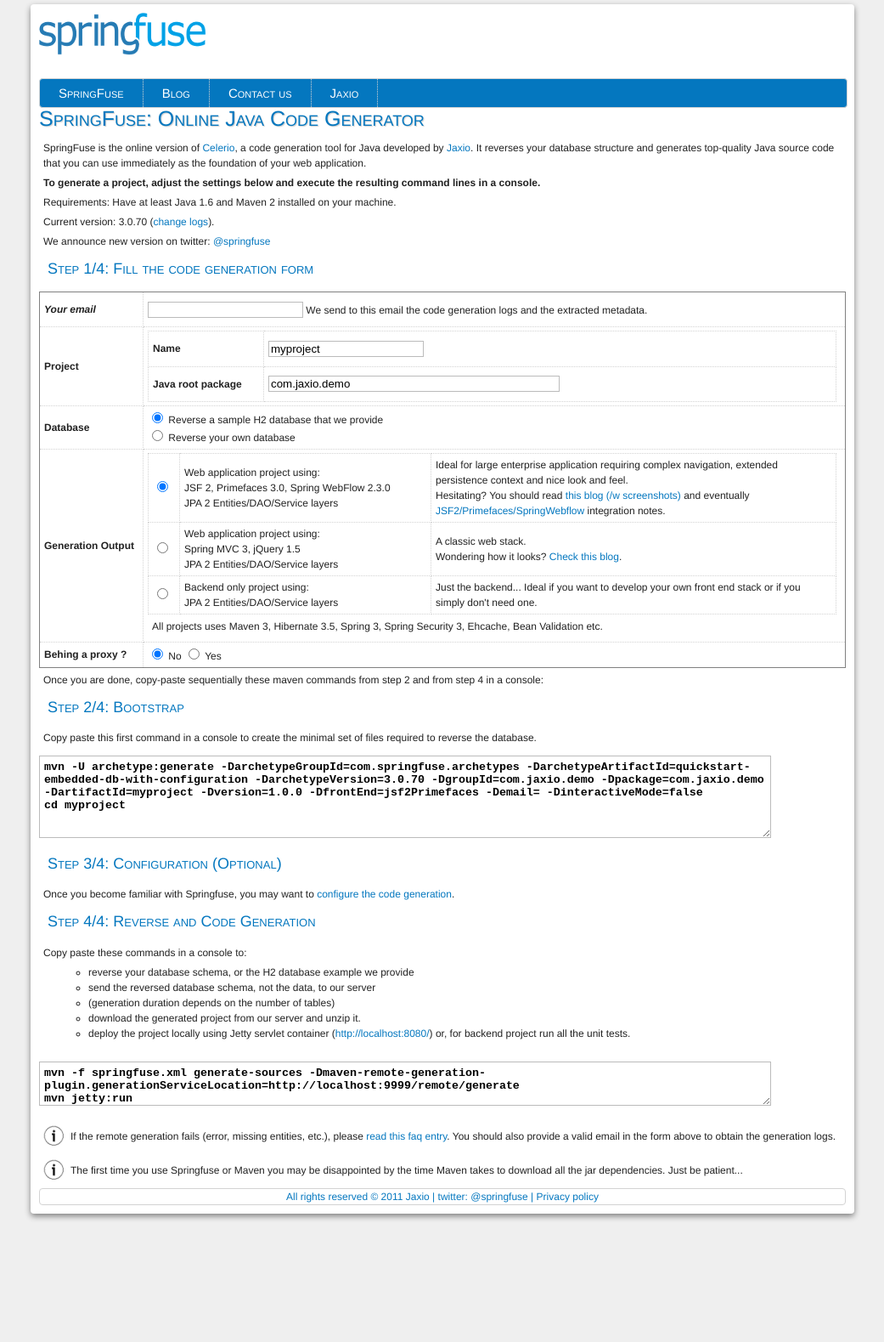
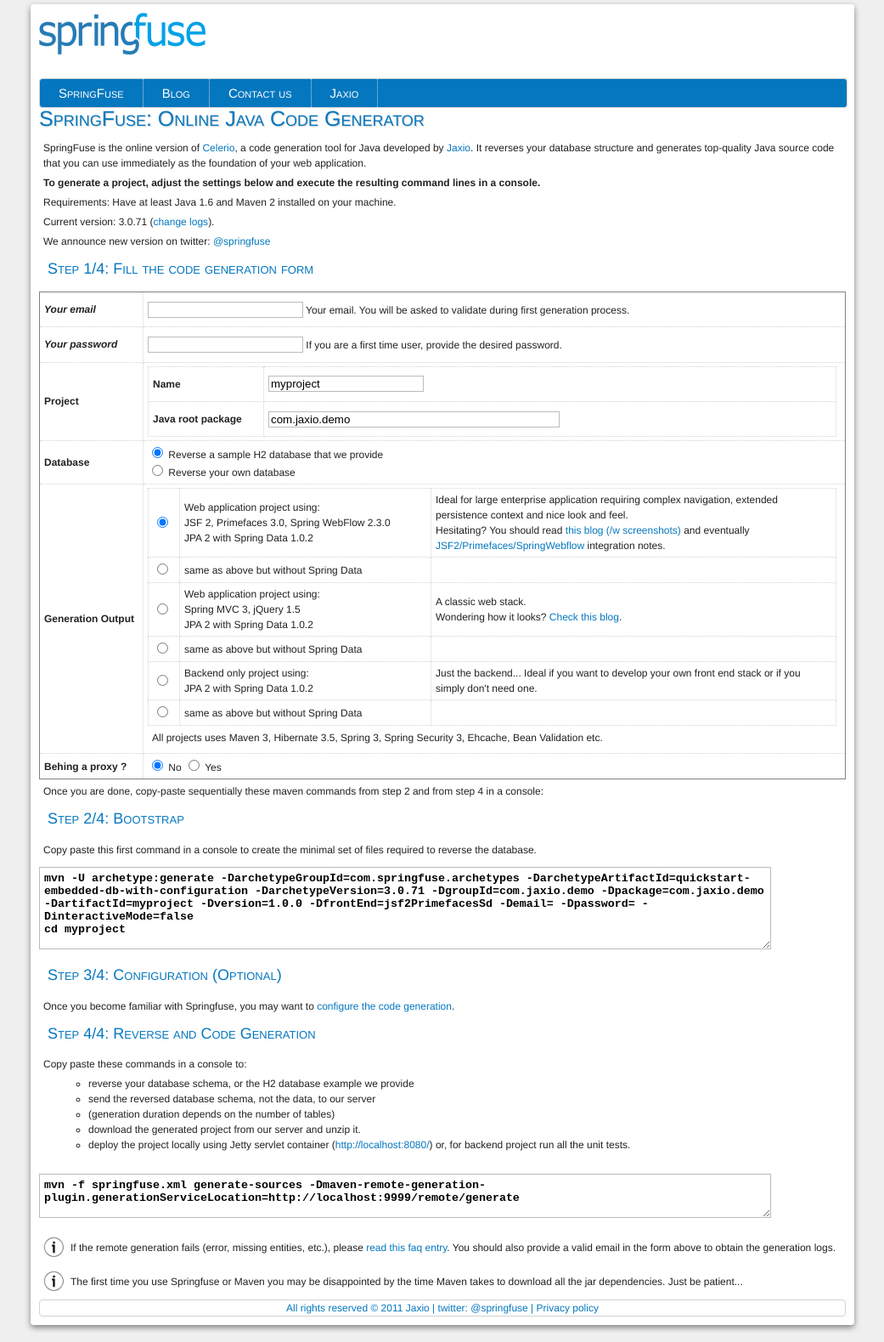
Before and after one commit to springfuse/springfuse.github.com, a Jekyll site: the page built from index.md, in a window 1280 px wide. Shown: the whole page at 85% size, without its empty margins (119-1160 px from the left). Built offline with Jekyll 4.4.1, drawn with Linux system fonts in a browser that asks for light colours; Markdown is read by kramdown in place of the engine named in the settings; comment, search, counter and statistics services are not loaded; before the commit the page ends 1448 px from its top, so only the background shows below that.

```diff
--- a/index.md
+++ b/index.md
@@ -17,7 +17,7 @@ Requirements: Have at least Java 1.6 and Maven 2 installed on your machine.
 	<g:plusone></g:plusone>
 </div>
 
-Current version: 3.0.70 (<a href="/change-log.html">change logs</a>).
+Current version: 3.0.71 (<a href="/change-log.html">change logs</a>).
 
 We announce new version on twitter: <a href="http://twitter.com/#!/springfuse">@springfuse</a>
 
@@ -54,7 +54,13 @@ input.error {
 		<tr>
 			<th><i>Your email</i></th>
 			<td>
-				<input type="text" id="email" class="required updateCommand"> We send to this email the code generation logs and the extracted metadata.
+				<input type="text" id="email" class="required updateCommand"> Your email. You will be asked to validate during first generation process.
+			</td>
+		</tr>
+		<tr>
+			<th><i>Your password</i></th>
+			<td>
+				<input type="text" id="password" class="required updateCommand"> If you are a first time user, provide the desired password.
 			</td>
 		</tr>
 		<tr>
@@ -181,23 +187,33 @@ input.error {
 			<th>Generation&nbsp;Output</th>
 			<td>
 				<table>
-					<tr><td><input type="radio" name="frontEnd" id="jsf2Primefaces" value="jsf2Primefaces" class="updateCommand" checked="checked"></td>
-						<td width="280">Web application project using: <br/>JSF 2, Primefaces 3.0, Spring WebFlow 2.3.0<br/>JPA 2 Entities/DAO/Service layers</td>
+					<tr><td><input type="radio" name="frontEnd" id="jsf2PrimefacesSd" value="jsf2PrimefacesSd" class="updateCommand" checked="checked"></td>
+						<td width="280">Web application project using: <br/>JSF 2, Primefaces 3.0, Spring WebFlow 2.3.0<br/>JPA 2 with Spring Data 1.0.2</td>
 						<td>Ideal for large enterprise application requiring complex navigation,
 							extended persistence context and nice look and feel.<br/>
 
 							Hesitating? You should read <a href="/2011/01/04/springfuse-generates-primefaces-with-spring-webflow-frontend.html" target="_new">this blog (/w screenshots)</a>
 							and eventually <a href="/jsf2-primefaces-spring-webflow-integration-tutorial.html" target="_new">JSF2/Primefaces/SpringWebflow</a> integration notes.
 							</td></tr>
-					<tr><td><input type="radio" name="frontEnd" id="springMvc" value="springMvc" class="updateCommand"></td>
-						<td>Web application project using: <br/>Spring MVC 3, jQuery 1.5<br/>JPA 2 Entities/DAO/Service layers</td>
+					<tr><td><input type="radio" name="frontEnd" id="jsf2Primefaces" value="jsf2Primefaces" class="updateCommand"></td>
+						<td width="280">same as above but without Spring Data</td>
+						<td></td></tr>
+
+					<tr><td><input type="radio" name="frontEnd" id="springMvcSd" value="springMvcSd" class="updateCommand"></td>
+						<td>Web application project using: <br/>Spring MVC 3, jQuery 1.5<br/>JPA 2 with Spring Data 1.0.2</td>
 						<td>A classic web stack.<br/>
 						Wondering how it looks? <a href="/2011/05/04/generate-spring-mvc3-jquery-jpa2-crud-applications.html" target="_new">Check this blog</a>.
 						</td></tr>
+					<tr><td><input type="radio" name="frontEnd" id="springMvc" value="springMvc" class="updateCommand"></td>
+						<td width="280">same as above but without Spring Data</td>
+						<td></td></tr>
 
-					<tr><td><input type="radio" name="frontEnd"	 value="backendOnly" class="updateCommand"></td>
-						<td>Backend only project using: <br/>JPA 2 Entities/DAO/Service layers</td>
+					<tr><td><input type="radio" name="frontEnd" id="backendOnlySd" value="backendOnlySd" class="updateCommand"></td>
+						<td>Backend only project using: <br/>JPA 2 with Spring Data 1.0.2</td>
 						<td>Just the backend... Ideal if you want to develop your own front end stack or if you simply don't need one.</td></tr>
+					<tr><td><input type="radio" name="frontEnd" id="backendOnly" value="backendOnly" class="updateCommand"></td>
+						<td width="280">same as above but without Spring Data</td>
+						<td></td></tr>
 				</table>
 				<p>All projects uses Maven 3, Hibernate 3.5, Spring 3, Spring Security 3, Ehcache, Bean Validation etc.</p>
 			</td>
@@ -338,10 +354,11 @@ input.error {
 	}
 
 	function updateCommand() {
-		var version= "3.0.70";
+		var version= "3.0.71";
 		var groupId = $("#groupId").val();
 		var artifactId = $("#artifactId").val();
 		var email= $("#email").val();
+		var password= $("#password").val();
 		var frontEnd = $("input[name=frontEnd]:checked").val();
 		var archetypeArtifactId = $("input[name=archetypeArtifactId]:checked").val();
 		var proxyEnable = $("input[name=proxyEnable]:checked").val();
@@ -373,6 +390,7 @@ input.error {
 		cmd += param("version", "1.0.0");
 		cmd += param("frontEnd", frontEnd);
 		cmd += param("email", email);
+		cmd += param("password", password);
 
 		if (archetypeArtifactId == "quickstart") {
 			$("#cmdLine").val("");
```
Also changed, not shown: other parts of index.md (+0 -2 lines), change-log.md (+28 -0 lines), index-snapshot.md (+2 -4 lines).
